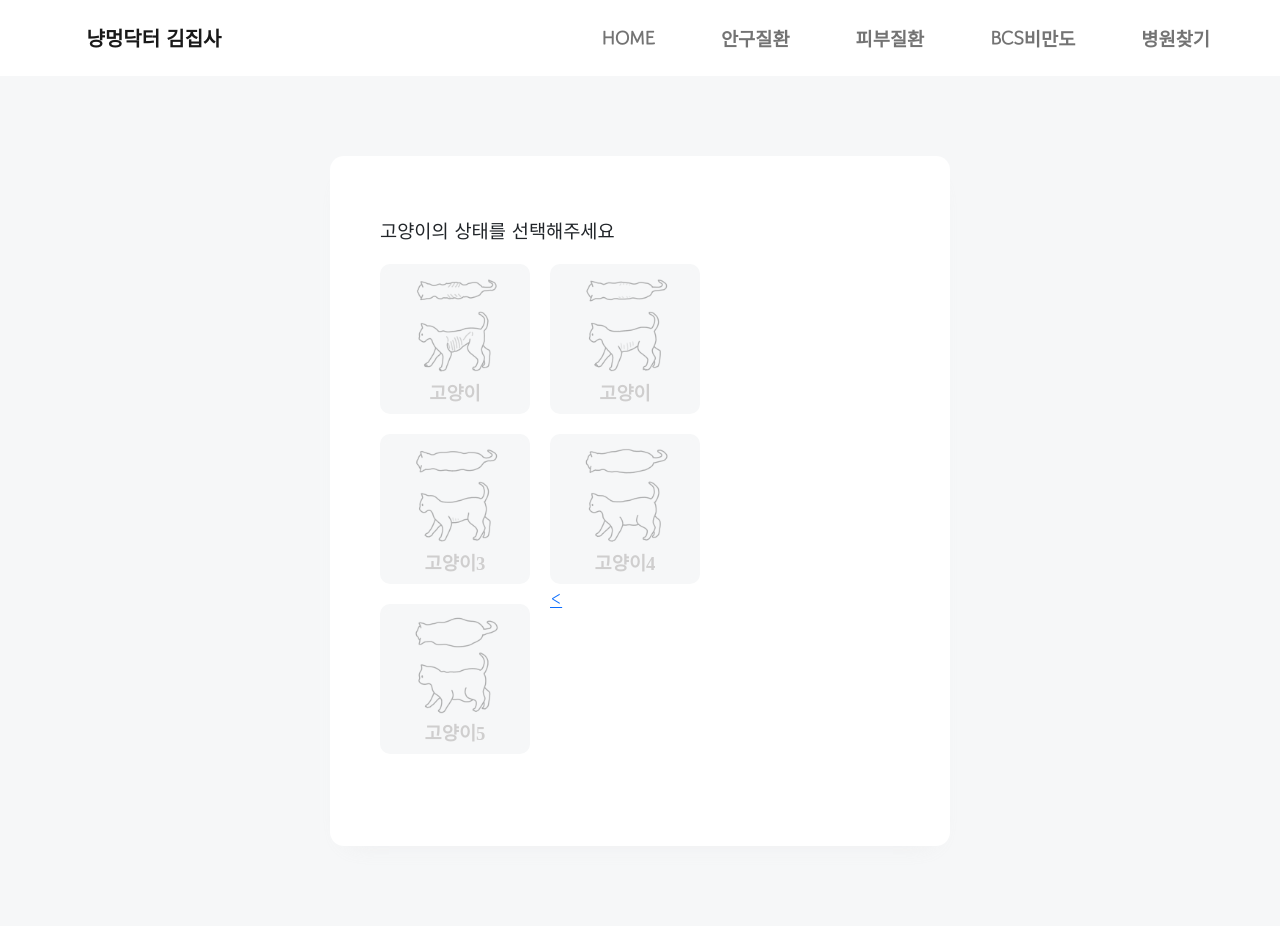
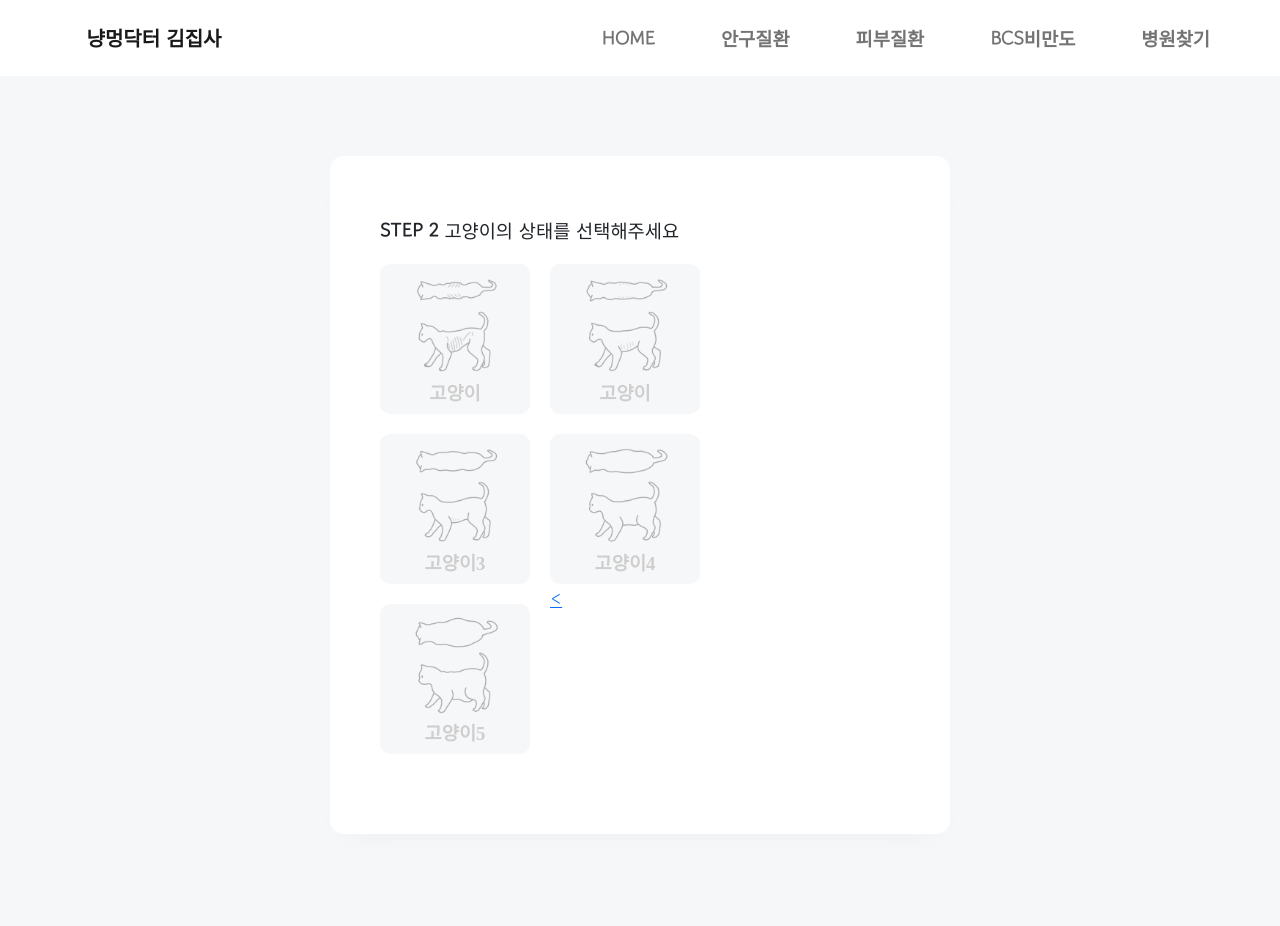
Before and after one commit to kkkimsuji/pet_disease, a Flask app: page /cat_bcs in a window 1280 px wide. After the commit the page ends 742 px from the top, so only its background shows below. Run offline with Flask 3, Linux system fonts and the light colour scheme; some libraries are stand-ins or nearby versions; some web fonts are replaced.

Commit message:
bcs page move

```diff
--- a/static/css/bcs_style.css
+++ b/static/css/bcs_style.css
@@ -26,7 +26,7 @@
     display: flex;
     flex-direction: column;
     align-items: flex-end;
-    margin-bottom: 32px;
+    margin-bottom: 20px;
 }
 
 
--- a/templates/cat_bcs.html
+++ b/templates/cat_bcs.html
@@ -14,46 +14,45 @@
     <form class="hRbrmk">
         <div class="kYCTRC">
             <div class="gJPmZJ">
-                <label class="YylJn">고양이의 상태를 선택해주세요</label>
+                <label class="YylJn"><strong>STEP 2 </strong>고양이의 상태를 선택해주세요</label>
 
                 <div class="fptxwn">
                     <div class="bQTTNz">
-                        <a href="bcs_1" class="button" id="catbutton">
+                        <a href="bcs_1" class="button">
                             <img src="/static/images/cat_1.png" alt="고양이1" class="icon_button">
                         </a>
                             <p class="iOsWVx">고양이</p>
                     </div>
 
                     <div class="bQTTNz">
-                        <a href="bcs_2" class="button" id="catbutton">
+                        <a href="bcs_2" class="button">
                             <img src="/static/images/cat_2.png" alt="고양이2" class="icon_button">
                         </a>
                             <p class="iOsWVx">고양이</p>
                     </div>
 
                     <div class="bQTTNz">
-                        <a href="bcs_3" class="button" id="catbutton">
+                        <a href="bcs_3" class="button">
                             <img src="/static/images/cat_3.png" alt="고양이3" class="icon_button">
                         </a>
                             <p class="iOsWVx">고양이3</p>
                     </div>
 
                     <div class="bQTTNz">
-                        <a href="bcs_4" class="button" id="catbutton">
+                        <a href="bcs_4" class="button">
                             <img src="/static/images/cat_4.png" alt="고양이4" class="icon_button">
                         </a>
                             <p class="iOsWVx">고양이4</p>
                     </div>
 
                     <div class="bQTTNz">
-                        <a href="bcs_5" class="button" id="catbutton">
+                        <a href="bcs_5" class="button">
                             <img src="/static/images/cat_5.png" alt="고양이5" class="icon_button">
                         </a>
                             <p class="iOsWVx">고양이5</p>
                     </div>
-
                     <div>
-                        <a href="bcs" class="button" id="catbutton"><</a>
+                        <a href="bcs" class="button"><</a>
                     </div>
                 </div>
             </div>
```
Also changed, not shown: templates/bcs.html (+7 -5 lines), templates/dog_bcs.html (+6 -6 lines).
